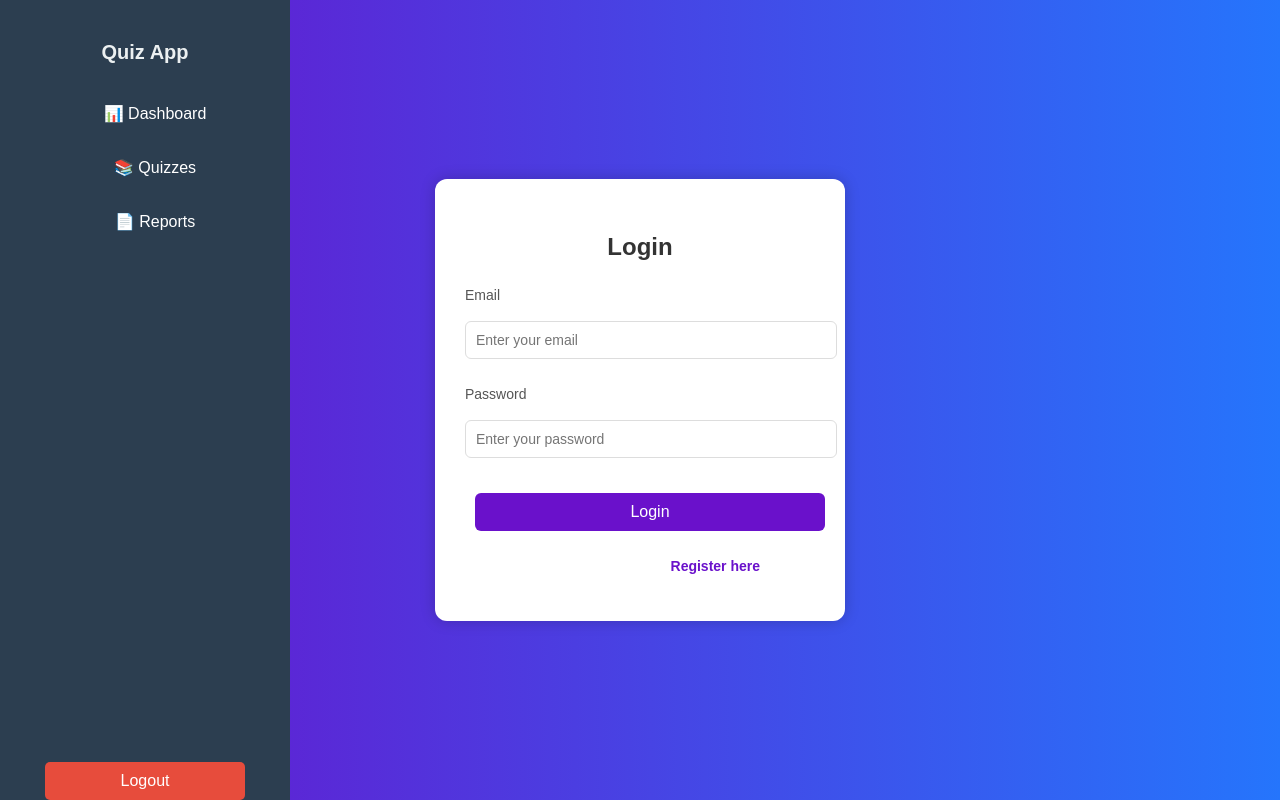
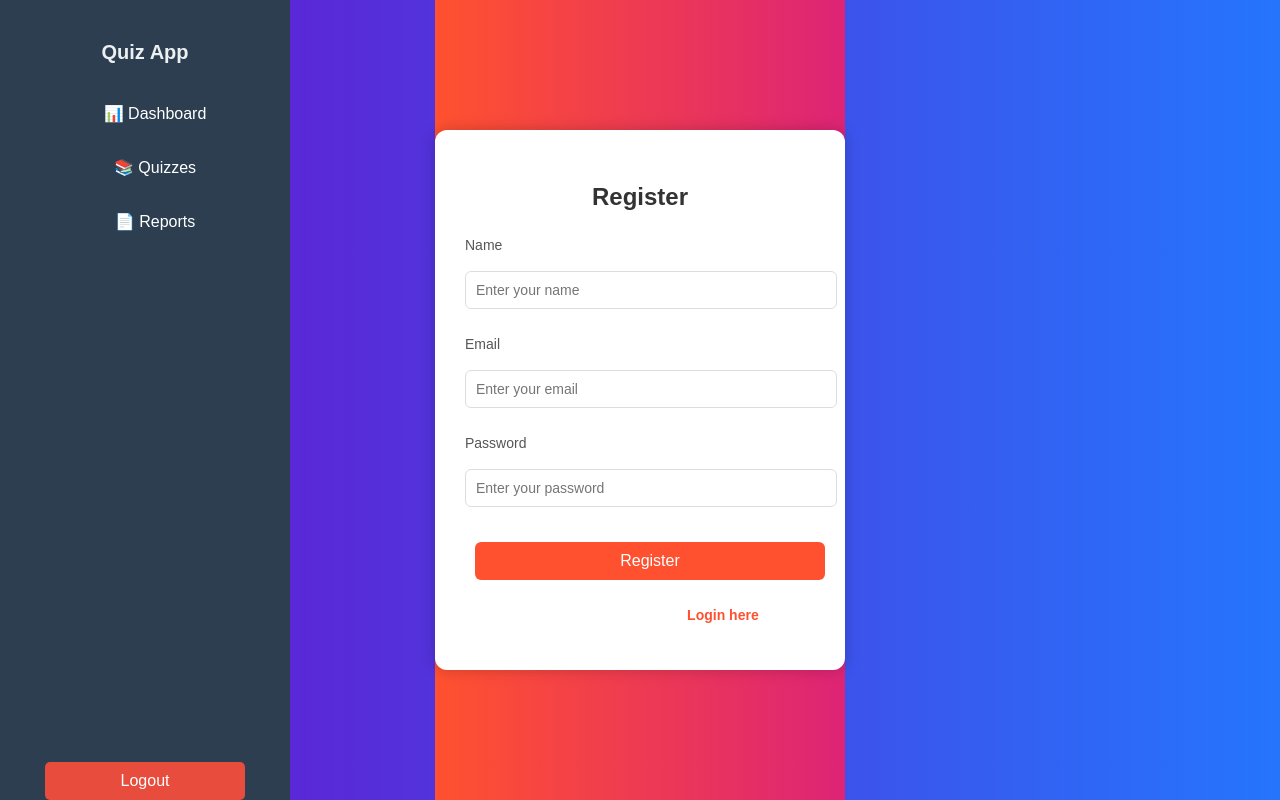
Before and after one commit to MaXiMo000/Quiz-App, a React (Vite) app in the folder frontend/: page /register in a window 1280 px wide. Before the commit this address led to /login. Built offline with nearby package versions, Linux system fonts and the light colour scheme.

Commit message:
update react router usage

```diff
--- a/frontend/src/components/Sidebar.jsx
+++ b/frontend/src/components/Sidebar.jsx
@@ -9,7 +9,7 @@ const Sidebar = () => {
     useEffect(() => {
         const storedUser = JSON.parse(localStorage.getItem("user"));
         if (!storedUser) {
-        navigate("/login");
+        // navigate("/register");
         } else {
         setUser(storedUser);
         }
@@ -17,7 +17,7 @@ const Sidebar = () => {
 
     const handleLogout = () => {
         localStorage.clear();
-        navigate("/login");
+        navigate("/register");
     };
 
     return (
--- a/frontend/src/pages/Home.jsx
+++ b/frontend/src/pages/Home.jsx
@@ -10,7 +10,7 @@ const Home = () => {
     useEffect(() => {
         const storedUser = JSON.parse(localStorage.getItem("user"));
         if (!storedUser) {
-        navigate("/login");
+        navigate("/register");
         } else {
         setUser(storedUser);
         }
--- a/frontend/src/pages/Login.jsx
+++ b/frontend/src/pages/Login.jsx
@@ -1,5 +1,5 @@
 import React, { useState } from "react";
-import { useNavigate } from "react-router-dom";
+import { useNavigate, Link } from "react-router-dom";
 import axios from "axios";
 import "./Login.css";
 import "../app.css";
@@ -52,7 +52,7 @@ const Login = () => {
                     <button type="submit" className="login-btn">Login</button>
                 </form>
                 <p className="register-link">
-                    Don't have an account? <a href="/register">Register here</a>
+                    Don't have an account? <Link to="/register">Register here</Link>
                 </p>
                 </div>
             </div>
--- a/frontend/src/pages/Register.jsx
+++ b/frontend/src/pages/Register.jsx
@@ -1,5 +1,5 @@
 import { useState } from "react";
-import { useNavigate } from "react-router-dom";
+import { useNavigate, Link } from "react-router-dom";
 import axios from "axios";
 import "./Register.css"; // Import CSS for styling
 import "../app.css";
@@ -13,16 +13,15 @@ const Register = () => {
     const handleRegister = async (e) => {
         e.preventDefault();
         try {
-        await axios.post("http://localhost:5000/api/users/register", {
-            name,
-            email,
-            password,
-        });
-        alert("Registration Successful!");
-        navigate("/login");
+            const response = await axios.post("http://localhost:5000/api/users/register",
+                { name, email, password },
+                { headers: { "Content-Type": "application/json" } } // ✅ Fix Content-Type
+            );
+            alert("Registration Successful! Please log in.");
+            navigate("/login");
         } catch (error) {
-            console.log(error);
-            alert("Registration Failed");
+            console.log("Error Response:", error.response?.data || error.message);
+            alert(error.response?.data?.message || "Registration Failed");
         }
     };
 
@@ -45,7 +44,9 @@ const Register = () => {
             </div>
             <button type="submit" className="register-btn">Register</button>
             </form>
-            <p className="login-link">Already have an account? <a href="/login">Login here</a></p>
+            <p className="login-link">
+                Already have an account? <Link to="/login">Login here</Link>
+            </p>
         </div>
         </div>
     );
```
